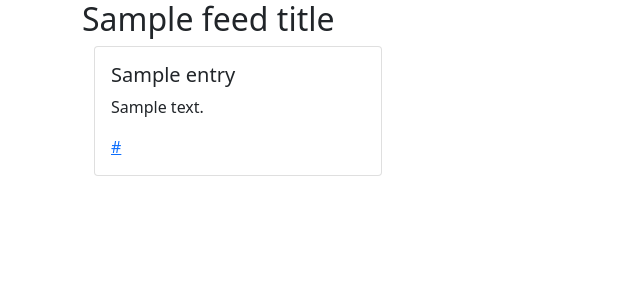
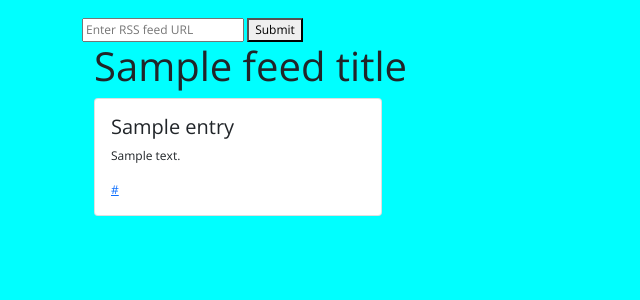
Before and after one commit to Cheruiyot-dev/RSS-feed-reader-website, a Django app: template RSS/templates/RSS/index.html in a window 1280 px wide. Shown: the top 300 px of the page, without its empty margins (0-640 px from the left). Run offline with Django 4.2, Linux system fonts and the light colour scheme; the template is opened without the code that fills it: most values are stand-ins (such as "Sample title", 1, 10 or a date in 2020).

Commit message:
New changes

```diff
--- a/RSS/templates/RSS/base.html
+++ b/RSS/templates/RSS/base.html
@@ -1,30 +1,43 @@
-<!doctype html>
+<!DOCTYPE html>
 {% load static %}
 <html lang="en">
   <head>
     <!-- Required meta tags -->
-    <meta charset="utf-8">
-    <meta name="viewport" content="width=device-width, initial-scale=1">
+    <meta charset="utf-8" />
+    <meta name="viewport" content="width=device-width, initial-scale=1" />
 
     <!-- Bootstrap CSS -->
-    <link href="https://cdn.jsdelivr.net/npm/bootstrap@5.0.2/dist/css/bootstrap.min.css" rel="stylesheet" integrity="sha384-EVSTQN3/azprG1Anm3QDgpJLIm9Nao0Yz1ztcQTwFspd3yD65VohhpuuCOmLASjC" crossorigin="anonymous">
+    <link
+      href="https://cdn.jsdelivr.net/npm/bootstrap@5.0.2/dist/css/bootstrap.min.css"
+      rel="stylesheet"
+      integrity="sha384-EVSTQN3/azprG1Anm3QDgpJLIm9Nao0Yz1ztcQTwFspd3yD65VohhpuuCOmLASjC"
+      crossorigin="anonymous"
+    />
+    <link rel="preconnect" href="https://fonts.googleapis.com" />
+    <link rel="preconnect" href="https://fonts.gstatic.com" crossorigin />
+    <link
+      href="https://fonts.googleapis.com/css2?family=Open+Sans:wght@300&display=swap"
+      rel="stylesheet"
+    />
+    <link
+      rel="stylesheet"
+      href="https://fonts.googleapis.com/css2?family=Crimson+Pro"
+    />
+    <link rel="stylesheet" href="{% static 'RSS/css/main.css' %}">
 
     <title>RSS Parser</title>
   </head>
   <body>
-    <div class="container">
-      {% block content %}
-
-
-  {% endblock content %}
-
-    </div>
-
+    <div class="container">{% block content %} {% endblock content %}</div>
 
     <!-- Optional JavaScript; choose one of the two! -->
 
     <!-- Option 1: Bootstrap Bundle with Popper -->
-    <script src="https://cdn.jsdelivr.net/npm/bootstrap@5.0.2/dist/js/bootstrap.bundle.min.js" integrity="sha384-MrcW6ZMFYlzcLA8Nl+NtUVF0sA7MsXsP1UyJoMp4YLEuNSfAP+JcXn/tWtIaxVXM" crossorigin="anonymous"></script>
+    <script
+      src="https://cdn.jsdelivr.net/npm/bootstrap@5.0.2/dist/js/bootstrap.bundle.min.js"
+      integrity="sha384-MrcW6ZMFYlzcLA8Nl+NtUVF0sA7MsXsP1UyJoMp4YLEuNSfAP+JcXn/tWtIaxVXM"
+      crossorigin="anonymous"
+    ></script>
 
     <!-- Option 2: Separate Popper and Bootstrap JS -->
     <!--
--- a/RSS/templates/RSS/index.html
+++ b/RSS/templates/RSS/index.html
@@ -1,9 +1,17 @@
 {% extends 'RSS/base.html' %} {% load static %} {% block content %}
 
-<h2>{{feed_title}}</h2>
+<br>
+<form method="post">
+  {% csrf_token %}
+  <input type="text" name="url" placeholder="Enter RSS feed URL">
+  <button type="submit">Submit</button>
+</form>
 
 <div class="container">
   <div class="row">
+{% if entries %}
+    <h1>{{ feed_title }}</h1>
+
   {% for entry in entries %}
     <div class="col">
       <div class="card" style="width: 18rem">
@@ -19,6 +27,7 @@
       </div>
     </div>
   {% endfor %}
+{% endif %}
   </div>
 </div>
 
--- a/RSS_Parser/settings.py
+++ b/RSS_Parser/settings.py
@@ -11,6 +11,7 @@ https://docs.djangoproject.com/en/4.1/ref/settings/
 """
 
 from pathlib import Path
+import os
 
 # Build paths inside the project like this: BASE_DIR / 'subdir'.
 BASE_DIR = Path(__file__).resolve().parent.parent
@@ -116,7 +117,10 @@ USE_TZ = True
 # Static files (CSS, JavaScript, Images)
 # https://docs.djangoproject.com/en/4.1/howto/static-files/
 
-STATIC_URL = 'static/'
+STATIC_URL = '/static/'
+STATICFILES_DIRS = [
+    os.path.join(BASE_DIR, 'static'),
+]
 
 # Default primary key field type
 # https://docs.djangoproject.com/en/4.1/ref/settings/#default-auto-field
--- /dev/null
+++ b/static/main.css
@@ -0,0 +1,5 @@
+body{
+    font-family: 'Open Sans', sans-serif;
+    font-size: 12px;
+    background-color: aqua;
+}
```
Also changed, not shown: RSS/views.py (+26 -34 lines).
